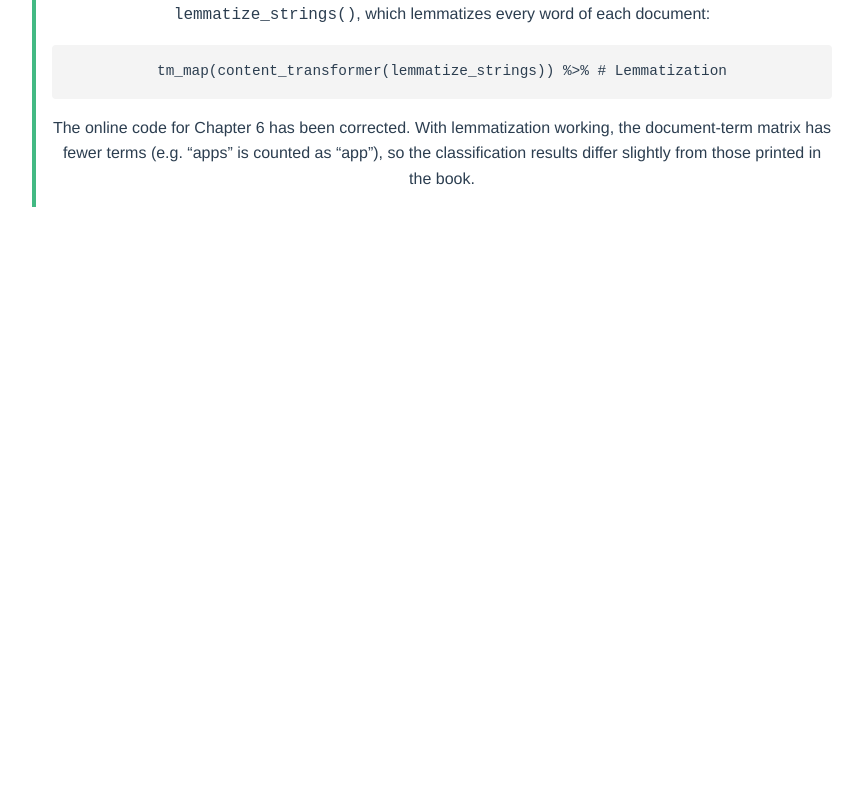
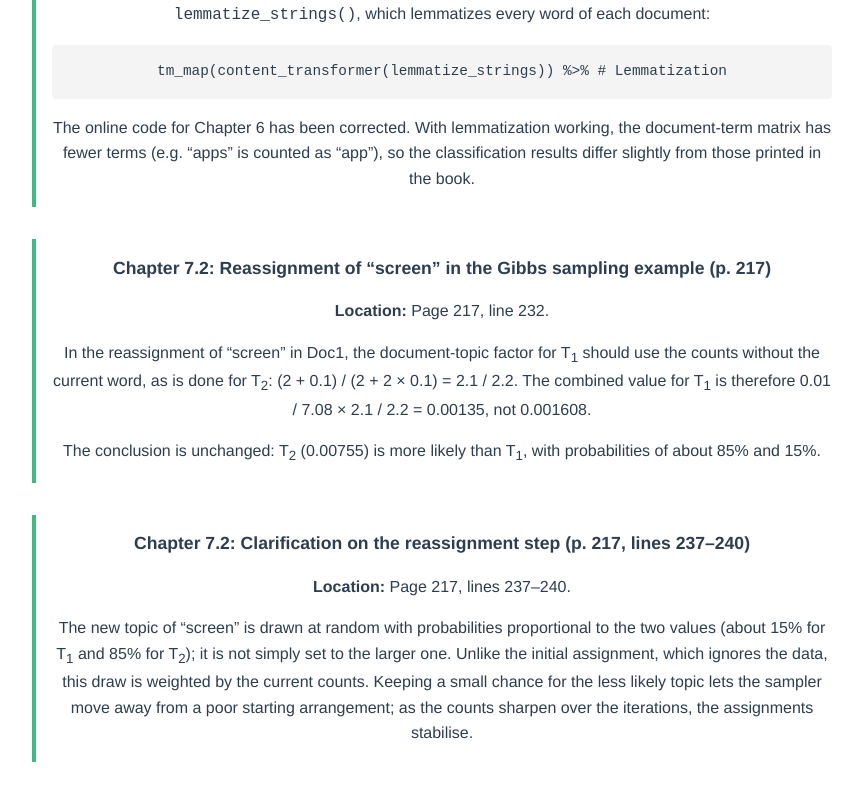
Before and after one commit to DanielDanLab/danieldanlab.github.io, a Vue app: page /#/errata in a window 1280 px wide. Shown: the part 1390-2190 px from the top of the page, without its empty margins (208-1070 px from the left). Before the commit the page ends 1709 px from the top, so only its background shows below. Built offline with nearby package versions, Linux system fonts and the light colour scheme.

Commit message:
Errata: Chapter 7.2 Gibbs sampling example (p. 217)
Correct the T1 value for 'screen' (0.00135, not 0.001608) and clarify that the new topic is drawn at random with the computed probabilities.

```diff
--- a/src/components/Errata.vue
+++ b/src/components/Errata.vue
@@ -60,6 +60,31 @@ dfmt &lt;- dfm(toks)</code></pre>
           results differ slightly from those printed in the book.
         </p>
       </div>
+      <div class="errata-item">
+        <h2>Chapter 7.2: Reassignment of &ldquo;screen&rdquo; in the Gibbs sampling example (p. 217)</h2>
+        <p><strong>Location:</strong> Page 217, line 232.</p>
+        <p>
+          In the reassignment of &ldquo;screen&rdquo; in Doc1, the document-topic factor for T<sub>1</sub>
+          should use the counts without the current word, as is done for T<sub>2</sub>:
+          (2 + 0.1) / (2 + 2 &times; 0.1) = 2.1 / 2.2. The combined value for T<sub>1</sub> is therefore
+          0.01 / 7.08 &times; 2.1 / 2.2 = 0.00135, not 0.001608.
+        </p>
+        <p>
+          The conclusion is unchanged: T<sub>2</sub> (0.00755) is more likely than T<sub>1</sub>,
+          with probabilities of about 85% and 15%.
+        </p>
+      </div>
+      <div class="errata-item">
+        <h2>Chapter 7.2: Clarification on the reassignment step (p. 217, lines 237&ndash;240)</h2>
+        <p><strong>Location:</strong> Page 217, lines 237&ndash;240.</p>
+        <p>
+          The new topic of &ldquo;screen&rdquo; is drawn at random with probabilities proportional to the
+          two values (about 15% for T<sub>1</sub> and 85% for T<sub>2</sub>); it is not simply set to the
+          larger one. Unlike the initial assignment, which ignores the data, this draw is weighted by the
+          current counts. Keeping a small chance for the less likely topic lets the sampler move away from
+          a poor starting arrangement; as the counts sharpen over the iterations, the assignments stabilise.
+        </p>
+      </div>
     </div>
   </div>
 </template>
```
